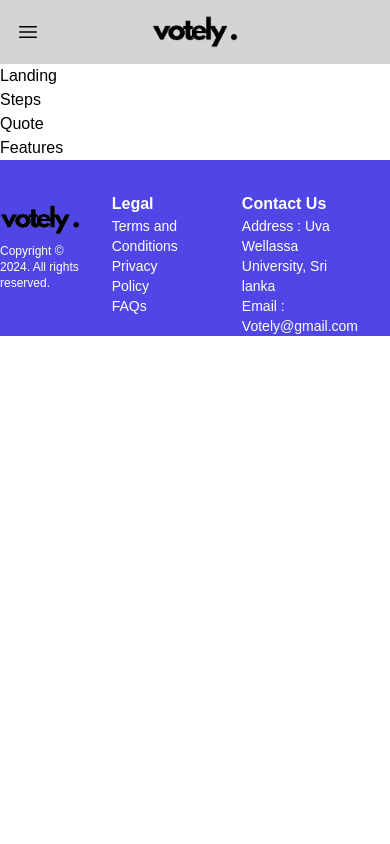
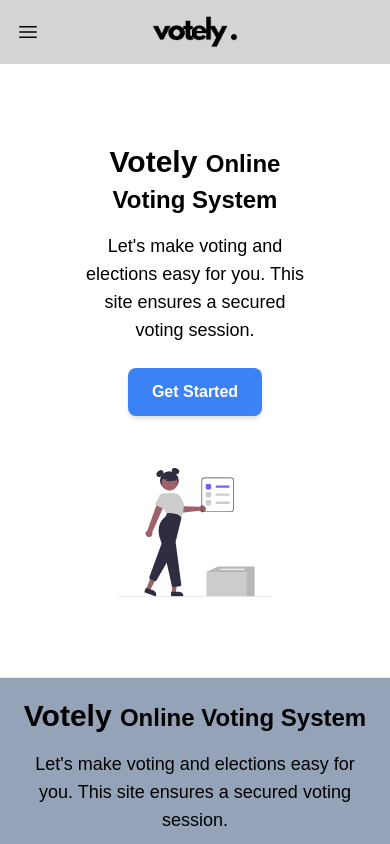
Before and after one commit to udithayeshmantha/Votely-E-voting-system, a React (Create React App) app: page / in a window 390 px wide. Shown: the top 844 px of the page. Built offline with nearby package versions, Linux system fonts and the light colour scheme.

Commit message:
Refactor Header and Home components for improved layout and responsiveness

```diff
--- a/src/components/Header.js
+++ b/src/components/Header.js
@@ -4,33 +4,35 @@ import Logo from "../assets/logo.png";
 
 const Header = () => {
   return (
-    <div className="flex justify-evenly bg-indigo-600 text-white h-44">
-      <div className="justify-items-start content-center space-y-2 ">
+    <div className="flex justify-evenly bg-indigo-600 text-white h-48">
+      <div className="justify-items-center content-center space-y-2 ">
         <a href="#" className="">
           <img src={Logo} alt="" className="w-40 " />
         </a>
         <div className="text-xs">Copyright © 2024. All rights reserved.</div>
       </div>
-      <div className="justify-items-left p-8 content-center">
-        <div className="font-semibold ">Legal</div>
+      <div className="justify-items-left p-8 content-center hidden md:block">
+        <div className="font-semibold pb-2">Legal</div>
         <div className="text-sm">
-          <div className="font-medium ">
+          <div className="font-medium pb-1">
             <Link to="/terms-and-conditions">Terms and Conditions</Link>
           </div>
-          <div className="font-medium">
+          <div className="font-medium pb-1">
             <Link to="/privacy-policy">Privacy Policy</Link>
           </div>
-          <div className="font-medium">
+          <div className="font-medium pb-1">
             <Link to="/faqs">FAQs</Link>
           </div>
         </div>
       </div>
-      <div className="justify-items-left p-8 content-center">
-        <div className="font-semibold">Contact Us</div>
-        <div className="text-sm">
-          <div className="font-medium">Address : Uva Wellassa University, Sri lanka</div>
-          <div className="font-medium">Email : Votely@gmail.com</div>
-          <div className="font-medium">Phone No : +94 076 169 3863</div>
+      <div className=" justify-items-left p-8 content-center hidden md:block ">
+        <div className="font-semibold pb-2">Contact Us</div>
+        <div className="text-sm ">
+          <div className="font-medium pb-1">
+            Address : Uva Wellassa University, Sri Lanka
+          </div>
+          <div className="font-medium pb-1">Email : Votely@gmail.com</div>
+          <div className="font-medium pb-1">Phone No : +94 076 169 3863</div>
         </div>
       </div>
     </div>
--- a/src/pages/Home.js
+++ b/src/pages/Home.js
@@ -1,15 +1,58 @@
-import React from 'react'
-import Landing from '../assets/landing.svg'
+import React from "react";
+import Landing from "../assets/landing.svg";
 
 const Home = () => {
   return (
-    <div>
-      <div>Landing</div>
-      <div>Steps</div>
-      <div>Quote</div>
-      <div>Features</div>
+    <div className="">
+      <div className="flex flex-col lg:flex-row justify-around items-center gap-5 p-20 md:p-20 lg:px-48 lg:py-40">
+        <div className="text-center lg:text-left">
+          <div className="font-black text-3xl md:text-4xl lg:text-5xl">
+            Votely{" "}
+            <span className="font-bold text-2xl md:text-3xl lg:text-4xl">
+              Online Voting System
+            </span>
+          </div>
+          <div className="text-lg md:text-xl mt-4">
+            Let's make voting and elections easy for you.
+            This site ensures a secured voting session.
+          </div>
+          <button className="mt-6 px-6 py-3 bg-blue-500 text-white font-semibold rounded-lg shadow-md hover:bg-blue-700 transition duration-300">
+            Get Started
+          </button>
+        </div>
+        <div className="w-2/3 lg:w-1/2 mt-8 lg:mt-0  justify-items-center">
+          <img src={Landing} alt="Landing" className="lg:w-10/12 lg:h- md:w-1/2 md:h-1/2 sm:w-1/2 sm:h-1/2" />
+        </div>
+      </div>
+      <hr />
+      <div className="flex flex-col lg:flex-row justify-around items-center gap-5 p-5 md:p-10 lg:px-32 lg:pb-20 bg-slate-400">
+        <div className="text-center lg:text-left">
+          <div className="font-black text-3xl md:text-4xl lg:text-5xl">
+            Votely{" "}
+            <span className="font-bold text-2xl md:text-3xl lg:text-4xl">
+              Online Voting System
+            </span>
+          </div>
+          <div className="text-lg md:text-xl mt-4">
+            Let's make voting and elections easy for you.
+            This site ensures a secured voting session.
+          </div>
+          <button className="mt-6 px-6 py-3 bg-blue-500 text-white font-semibold rounded-lg shadow-md hover:bg-blue-700 transition duration-300">
+            Get Started
+          </button>
+        </div>
+        <div className="w-full lg:w-1/2 mt-8 lg:mt-0 hidden sm:block justify-items-center">
+          <img src={Landing} alt="Landing" className="lg:w-full lg:h- md:w-1/2 md:h-1/2 sm:w-1/2 sm:h-1/2" />
+        </div>
+      </div>
+
+      <div className="text-center lg:text-left">
+        <div className="text-2xl font-semibold">Steps</div>
+        <div className="text-xl mt-4">Quote</div>
+        <div className="text-xl mt-4">Features</div>
+      </div>
     </div>
-  )
-}
+  );
+};
 
-export default Home
+export default Home;
```
